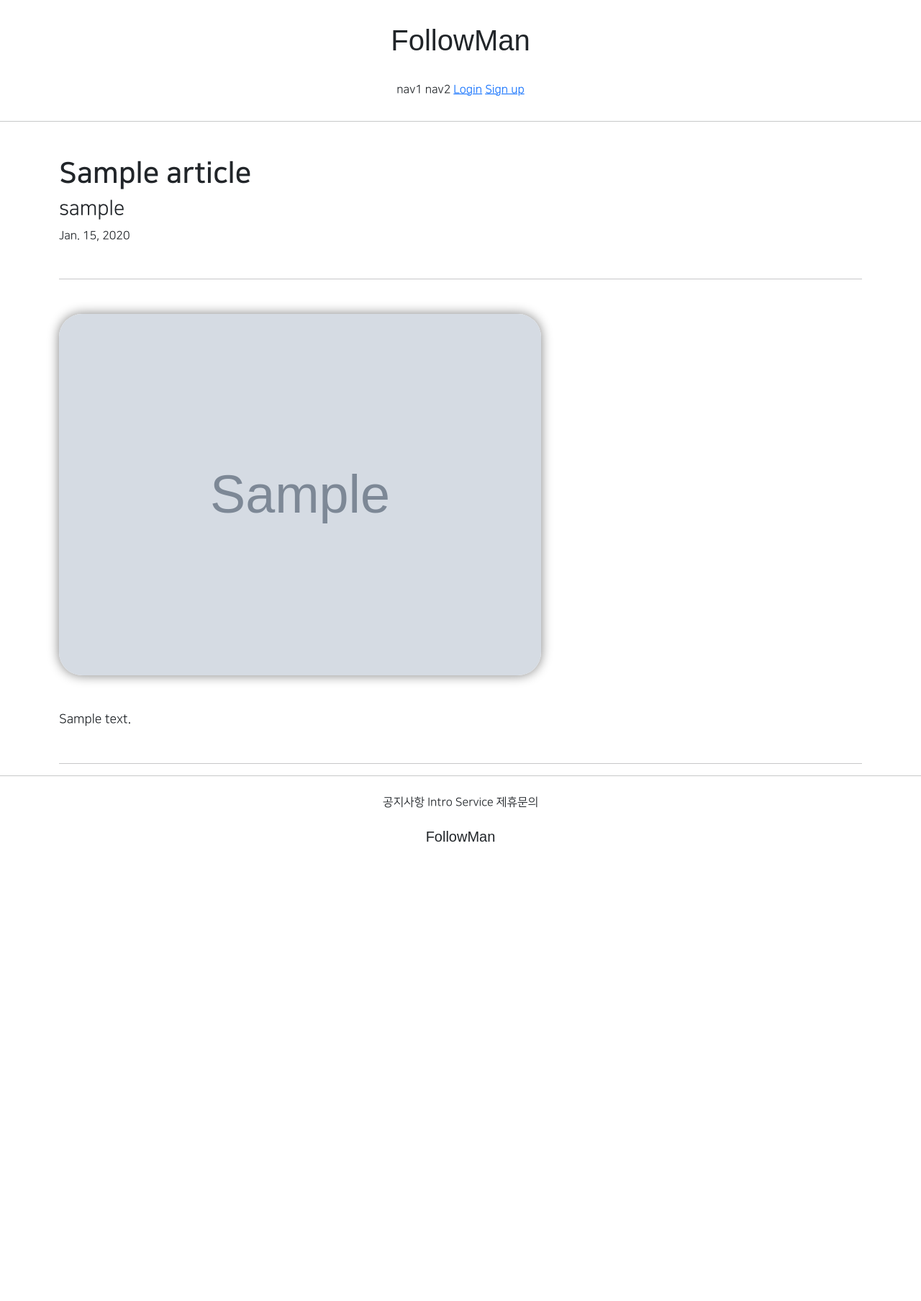
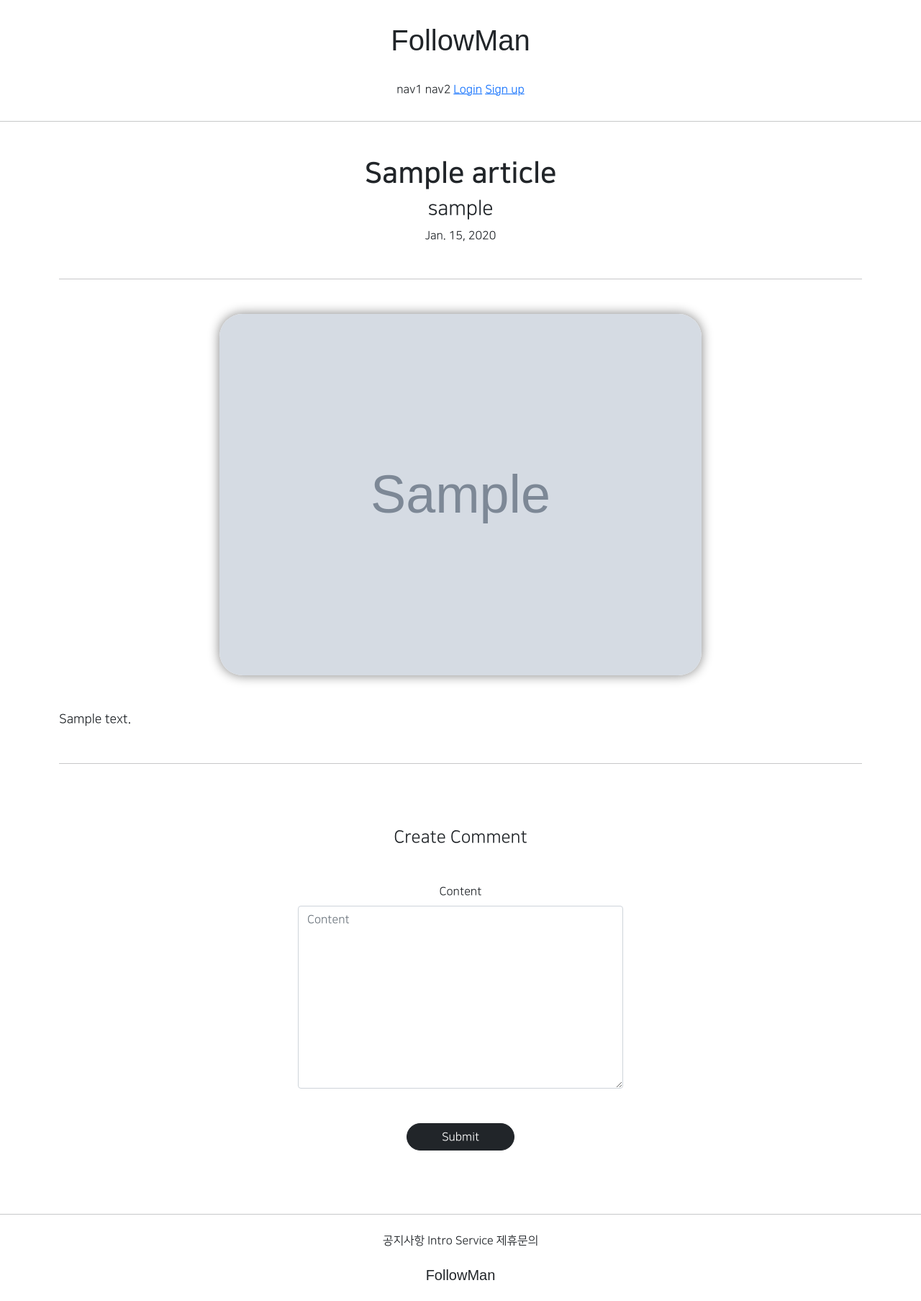
Before and after one commit to likeMinion/likeminion, a Django app: page /articles/detail/1 in a window 1280 px wide. Shown: the whole page at 72% size. Before the commit the page ends 1169 px from the top, so only its background shows below. Run offline with Django 3.2, Linux system fonts and the light colour scheme; tables that the repository leaves empty hold one stand-in row (values such as "Sample post"); grey boxes marked "Sample" are stand-in pictures; parts of the project's set-up code (start-up, migrations or seed data) failed here and were passed over; some libraries are stand-ins or nearby versions; some web fonts are replaced.

Commit message:
8월 9일-4

```diff
--- a/articleapp/templates/articleapp/detail.html
+++ b/articleapp/templates/articleapp/detail.html
@@ -2,7 +2,7 @@
 
 {% block content %}
 
-    <div class="container">
+    <div class="container text-center">
         <div class="my-5">
             {# 제목, 글쓴이, 작성일자 #}
             <h1 class="NNS_B">{{ target_article.title }}</h1>
@@ -34,8 +34,9 @@
 
         <hr>
 
-        <div>
+        <div class="text-center my-4">
             {# 댓글 내용, 댓글 작성 #}
+            {% include 'commentapp/create.html' %}
         </div>
     </div>
 
--- a/articleapp/views.py
+++ b/articleapp/views.py
@@ -5,10 +5,13 @@ from django.shortcuts import render
 from django.urls import reverse_lazy, reverse
 from django.utils.decorators import method_decorator
 from django.views.generic import CreateView, DetailView, UpdateView, DeleteView, ListView
+from django.views.generic.edit import FormMixin
 
 from articleapp.decorators import article_ownership_required
 from articleapp.forms import ArticleCreationForm
 from articleapp.models import Article
+from commentapp.forms import CommentCreationForm
+
 
 @method_decorator(login_required, 'get')
 @method_decorator(login_required, 'post')
@@ -24,8 +27,9 @@ class ArticleCreateView(CreateView):
     def get_success_url(self):
         return reverse('articleapp:detail', kwargs={'pk':self.object.pk})
 
-class ArticleDetailView(DetailView):
+class ArticleDetailView(DetailView, FormMixin):
     model = Article
+    form_class = CommentCreationForm
     context_object_name = 'target_article'
     template_name = 'articleapp/detail.html'
 
--- a/commentapp/templates/commentapp/create.html
+++ b/commentapp/templates/commentapp/create.html
@@ -1,7 +1,6 @@
-{% extends 'base.html' %}
+
 {% load bootstrap4 %}
 
-{% block content %}
 
 <div class="text-center mw-500 m-auto">
     <div class="m-5">
@@ -11,13 +10,10 @@
         <form action="{% url 'commentapp:create' %}" method="post">
             {% csrf_token %}
             {% bootstrap_form form %}
+            <input type="hidden" name="article_pk" value="{{ target_article.pk }}">
             <div class="m-5">
                 <input type="submit" class="btn btn-dark rounded-pill px-5">
             </div>
         </form>
     </div>
-
 </div>
-
-
-{% endblock %}
--- a/commentapp/views.py
+++ b/commentapp/views.py
@@ -13,5 +13,10 @@ class CommentCreateView(CreateView):
     form_class = CommentCreationForm
     template_name = 'commentapp/create.html'
 
+    def form_valid(self, form):
+        form.instance.writer = self.request.User
+        form.instance.article_id = self.request.POST.get('article_pk')
+        return super().form_valid(form)
+
     def get_success_url(self):
         return reverse('articleapp:detail', kwargs={'pk':self.object.article.pk})
```
Lines whose indentation alone changed are shown as unchanged.
